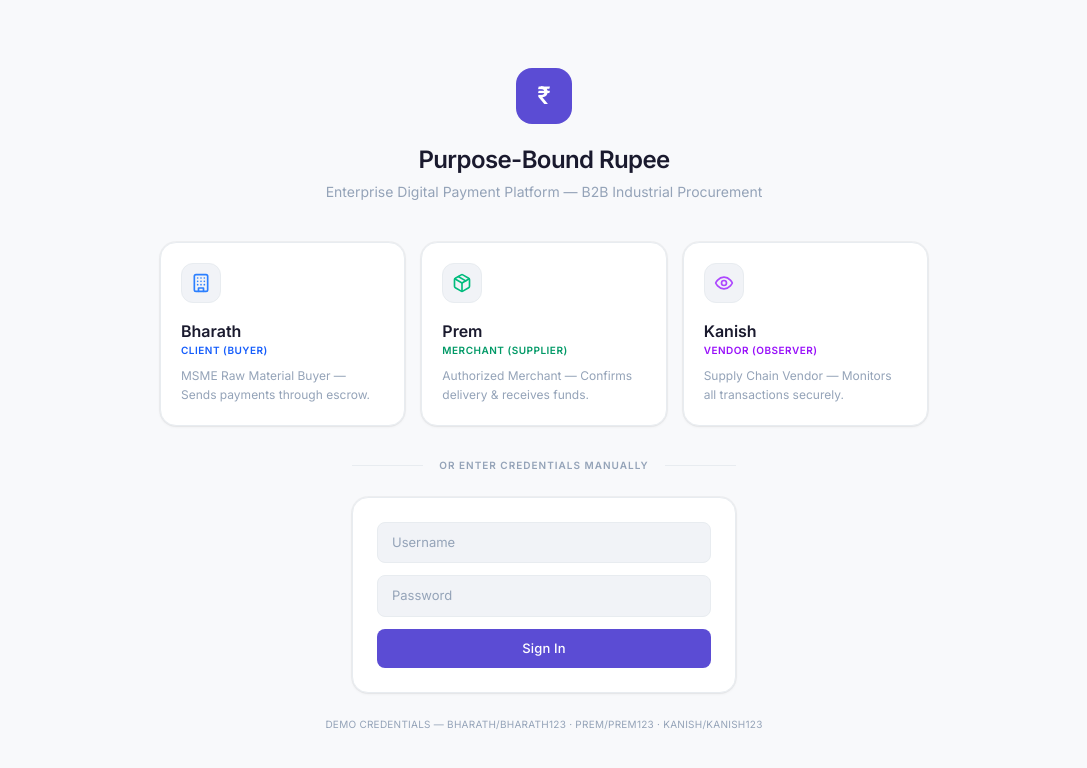
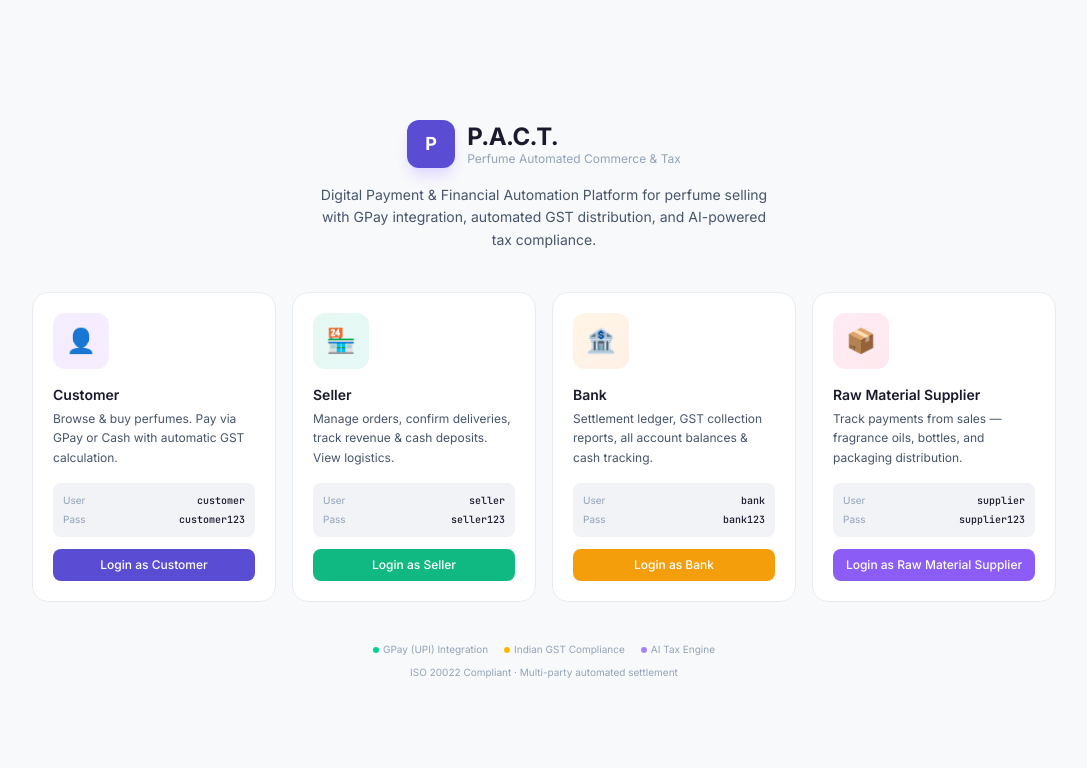
Before and after one commit to Prem-333/P.A.C.T---Hacksprint, a Next.js app in the folder frontend/: page /login in a window 1280 px wide. Shown: the top 768 px of the page, without its empty margins (96-1183 px from the left). Built offline with nearby package versions, Linux system fonts and the light colour scheme.

Commit message:
refactor: revamp multi-role login page UI

```diff
--- a/frontend/src/app/login/page.tsx
+++ b/frontend/src/app/login/page.tsx
@@ -2,234 +2,202 @@
 
 /**
  * @module LoginPage
- * @description Login page with three user cards (Bharath, Prem, Kanish).
- * Users can click a card or type credentials manually.
+ * @description Login page with 4 role cards: Customer, Seller, Bank, Supplier.
+ * Rebranded for P.A.C.T. — Perfume Automated Commerce & Tax Platform.
  */
 
 import { useState } from "react";
 import { useRouter } from "next/navigation";
-import { BuildingIcon, PackageIcon, EyeIcon } from "@/components/ui/Icons";
-import { useToast } from "@/components/ui/Toast";
 
-interface UserCard {
+interface LoginCard {
   username: string;
   password: string;
   name: string;
   role: string;
-  roleLabel: string;
-  icon: React.ReactNode;
+  emoji: string;
   description: string;
   color: string;
+  gradient: string;
 }
 
-const userCards: UserCard[] = [
+const users: LoginCard[] = [
   {
-    username: "bharath",
-    password: "bharath123",
-    name: "Bharath",
-    role: "Client",
-    roleLabel: "CLIENT (BUYER)",
-    icon: <BuildingIcon size={20} className="text-blue-500" />,
-    color: "text-blue-600",
-    description: "MSME Raw Material Buyer — Sends payments through escrow.",
+    username: "customer",
+    password: "customer123",
+    name: "Customer",
+    role: "customer",
+    emoji: "👤",
+    description: "Browse & buy perfumes. Pay via GPay or Cash with automatic GST calculation.",
+    color: "var(--color-primary)",
+    gradient: "from-violet-500/10 to-purple-500/10",
   },
   {
-    username: "prem",
-    password: "prem123",
-    name: "Prem",
-    role: "Merchant",
-    roleLabel: "MERCHANT (SUPPLIER)",
-    icon: <PackageIcon size={20} className="text-emerald-500" />,
-    color: "text-emerald-600",
-    description: "Authorized Merchant — Confirms delivery & receives funds.",
+    username: "seller",
+    password: "seller123",
+    name: "Seller",
+    role: "seller",
+    emoji: "🏪",
+    description: "Manage orders, confirm deliveries, track revenue & cash deposits. View logistics.",
+    color: "var(--color-accent-emerald)",
+    gradient: "from-emerald-500/10 to-teal-500/10",
   },
   {
-    username: "kanish",
-    password: "kanish123",
-    name: "Kanish",
-    role: "Vendor",
-    roleLabel: "VENDOR (OBSERVER)",
-    icon: <EyeIcon size={20} className="text-purple-500" />,
-    color: "text-purple-600",
-    description: "Supply Chain Vendor — Monitors all transactions securely.",
+    username: "bank",
+    password: "bank123",
+    name: "Bank",
+    role: "bank",
+    emoji: "🏦",
+    description: "Settlement ledger, GST collection reports, all account balances & cash tracking.",
+    color: "var(--color-accent-amber)",
+    gradient: "from-amber-500/10 to-orange-500/10",
+  },
+  {
+    username: "supplier",
+    password: "supplier123",
+    name: "Raw Material Supplier",
+    role: "supplier",
+    emoji: "📦",
+    description: "Track payments from sales — fragrance oils, bottles, and packaging distribution.",
+    color: "var(--color-accent-violet)",
+    gradient: "from-pink-500/10 to-rose-500/10",
   },
 ];
 
 export default function LoginPage() {
   const router = useRouter();
-  const { toast } = useToast();
-  const [username, setUsername] = useState("");
-  const [password, setPassword] = useState("");
-  const [isLoading, setIsLoading] = useState(false);
-  const [selectedUser, setSelectedUser] = useState<string | null>(null);
+  const [loadingUser, setLoadingUser] = useState<string | null>(null);
+  const [error, setError] = useState<string | null>(null);
 
-  const handleLogin = async (user?: string, pass?: string) => {
-    const loginUser = user || username;
-    const loginPass = pass || password;
-
-    if (!loginUser || !loginPass) {
-      toast({
-        type: "error",
-        message: "Missing credentials",
-        description: "Please enter both username and password.",
-      });
-      return;
-    }
-
-    setIsLoading(true);
-    setSelectedUser(loginUser);
+  const handleLogin = async (user: LoginCard) => {
+    setLoadingUser(user.username);
+    setError(null);
 
     try {
       const res = await fetch("/api/auth", {
         method: "POST",
         headers: { "Content-Type": "application/json" },
-        body: JSON.stringify({ username: loginUser, password: loginPass }),
+        body: JSON.stringify({
+          username: user.username,
+          password: user.password,
+        }),
       });
 
       const data = await res.json();
 
-      if (!res.ok) {
-        toast({
-          type: "error",
-          message: "Login failed",
-          description: data.error || "Invalid username or password.",
-        });
-        setIsLoading(false);
-        setSelectedUser(null);
-        return;
+      if (res.ok) {
+        router.push(`/${user.role}`);
+      } else {
+        setError(data.error || "Login failed");
+        setLoadingUser(null);
       }
-
-      toast({
-        type: "success",
-        message: "Welcome back!",
-        description: `Successfully signed in as ${data.user.name}.`,
-        duration: 3000,
-      });
-
-      // Redirect to dashboard
-      router.push("/");
-      router.refresh();
     } catch {
-      toast({
-        type: "error",
-        message: "Connection failed",
-        description: "Could not connect to the server. Is it running?",
-      });
-      setIsLoading(false);
-      setSelectedUser(null);
+      setError("Network error — make sure the dev server is running");
+      setLoadingUser(null);
     }
   };
 
-  const handleCardClick = (card: UserCard) => {
-    setUsername(card.username);
-    setPassword(card.password);
-    handleLogin(card.username, card.password);
-  };
-
   return (
-    <div className="min-h-screen bg-[var(--color-background)] flex items-center justify-center p-6">
-      <div className="w-full max-w-3xl animate-fade-in">
+    <div className="min-h-screen bg-[var(--color-background)] flex flex-col items-center justify-center p-6">
       {/* Header */}
-        <div className="text-center mb-10">
-          <div className="inline-flex items-center justify-center w-14 h-14 rounded-2xl bg-[var(--color-primary)] mb-5">
-            <span className="text-white font-semibold text-2xl">₹</span>
+      <div className="text-center mb-10 animate-fade-in">
+        <div className="inline-flex items-center gap-3 mb-4">
+          <div className="w-12 h-12 rounded-xl bg-[var(--color-primary)] flex items-center justify-center text-white text-lg font-bold shadow-lg shadow-violet-200">
+            P
           </div>
-          <h1 className="text-2xl font-semibold text-[var(--color-text-primary)] tracking-tight">
-            Purpose-Bound Rupee
+          <div className="text-left">
+            <h1 className="text-2xl font-bold text-[var(--color-text-primary)] tracking-tight">
+              P.A.C.T.
             </h1>
-          <p className="text-sm text-[var(--color-text-muted)] mt-1.5">
-            Enterprise Digital Payment Platform — B2B Industrial Procurement
+            <p className="text-xs text-[var(--color-text-muted)] -mt-0.5">
+              Perfume Automated Commerce & Tax
+            </p>
+          </div>
+        </div>
+        <p className="text-sm text-[var(--color-text-secondary)] max-w-md mx-auto leading-relaxed">
+          Digital Payment & Financial Automation Platform for perfume selling with
+          GPay integration, automated GST distribution, and AI-powered tax compliance.
         </p>
       </div>
 
       {/* User Cards */}
-        <div className="grid grid-cols-1 md:grid-cols-3 gap-4 mb-8">
-          {userCards.map((card, index) => (
+      <div className="grid grid-cols-1 sm:grid-cols-2 lg:grid-cols-4 gap-4 max-w-5xl w-full">
+        {users.map((user, idx) => (
           <button
-              key={card.username}
-              id={`login-${card.username}`}
-              onClick={() => handleCardClick(card)}
-              disabled={isLoading}
-              style={{ animationDelay: `${index * 100}ms` }}
-              className={`glass-card p-5 text-left animate-fade-in opacity-0 fill-mode-forwards transition-all duration-200 hover:shadow-[var(--shadow-card-hover)] ${
-                selectedUser === card.username
-                  ? "ring-2 ring-[var(--color-primary)]/40 shadow-[var(--shadow-card-hover)]"
-                  : ""
-              } ${isLoading && selectedUser !== card.username ? "opacity-50" : ""}`}
+            key={user.username}
+            id={`login-${user.username}`}
+            onClick={() => handleLogin(user)}
+            disabled={!!loadingUser}
+            className={`text-left bg-white rounded-2xl border border-[var(--color-border)] p-5 transition-all hover:shadow-lg hover:-translate-y-1 disabled:opacity-60 disabled:cursor-wait animate-fade-in group`}
+            style={{ animationDelay: `${idx * 100}ms` }}
           >
-              <div className="w-10 h-10 rounded-xl bg-[var(--color-surface-subtle)] border border-[var(--color-border)] flex items-center justify-center mb-4 text-xl">
-                {card.icon}
+            {/* Emoji & Role */}
+            <div className={`w-14 h-14 rounded-xl bg-gradient-to-br ${user.gradient} flex items-center justify-center text-2xl mb-4 group-hover:scale-105 transition-transform`}>
+              {user.emoji}
             </div>
-              <h3 className="text-base font-semibold text-[var(--color-text-primary)]">
-                {card.name}
+
+            <h3 className="text-sm font-semibold text-[var(--color-text-primary)] mb-1">
+              {user.name}
             </h3>
-              <p className={`text-[10px] font-semibold ${card.color} tracking-wider mb-2`}>
-                {card.roleLabel}
-              </p>
-              <p className="text-xs text-[var(--color-text-muted)] leading-relaxed">
-                {card.description}
+            <p className="text-xs text-[var(--color-text-secondary)] leading-relaxed mb-4">
+              {user.description}
             </p>
 
-              {selectedUser === card.username && isLoading && (
-                <div className="mt-3 flex items-center gap-2">
-                  <span className="inline-block w-3 h-3 border-2 border-[var(--color-primary)]/30 border-t-[var(--color-primary)] rounded-full animate-spin" />
-                  <span className="text-xs text-[var(--color-primary)]">
+            {/* Credentials */}
+            <div className="bg-[var(--color-surface-subtle)] rounded-lg p-2.5 mb-3">
+              <div className="flex justify-between text-[10px]">
+                <span className="text-[var(--color-text-muted)]">User</span>
+                <span className="font-mono font-medium text-[var(--color-text-primary)]">{user.username}</span>
+              </div>
+              <div className="flex justify-between text-[10px] mt-1">
+                <span className="text-[var(--color-text-muted)]">Pass</span>
+                <span className="font-mono font-medium text-[var(--color-text-primary)]">{user.password}</span>
+              </div>
+            </div>
+
+            {/* Login Button */}
+            <div
+              className="w-full text-center py-2 rounded-lg text-xs font-medium text-white transition-all"
+              style={{ backgroundColor: user.color }}
+            >
+              {loadingUser === user.username ? (
+                <span className="inline-flex items-center gap-2">
+                  <span className="w-3.5 h-3.5 border-2 border-white/30 border-t-white rounded-full animate-spin" />
                   Signing in...
                 </span>
+              ) : (
+                `Login as ${user.name}`
+              )}
             </div>
-              )}
           </button>
         ))}
       </div>
 
-        {/* Divider */}
-        <div className="flex items-center gap-4 mb-6 max-w-sm mx-auto">
-          <div className="flex-1 h-px bg-[var(--color-border)]" />
-          <span className="text-[10px] font-semibold text-[var(--color-text-muted)] uppercase tracking-widest">
-            Or enter credentials manually
+      {/* Error */}
+      {error && (
+        <div className="mt-4 px-4 py-2 bg-rose-50 border border-rose-200 rounded-lg text-xs text-rose-600 font-medium animate-fade-in">
+          {error}
+        </div>
+      )}
+
+      {/* Footer */}
+      <div className="mt-10 text-center space-y-2">
+        <div className="flex items-center justify-center gap-4 text-[10px] text-[var(--color-text-muted)]">
+          <span className="flex items-center gap-1">
+            <span className="w-1.5 h-1.5 rounded-full bg-emerald-400" />
+            GPay (UPI) Integration
           </span>
-          <div className="flex-1 h-px bg-[var(--color-border)]" />
+          <span className="flex items-center gap-1">
+            <span className="w-1.5 h-1.5 rounded-full bg-amber-400" />
+            Indian GST Compliance
+          </span>
+          <span className="flex items-center gap-1">
+            <span className="w-1.5 h-1.5 rounded-full bg-violet-400" />
+            AI Tax Engine
+          </span>
         </div>
-
-        {/* Manual Login Form */}
-        <div className="glass-card p-6 max-w-sm mx-auto">
-          <div className="space-y-3">
-            <input
-              id="input-login-username"
-              type="text"
-              value={username}
-              onChange={(e) => setUsername(e.target.value)}
-              placeholder="Username"
-              className="input-field"
-              onKeyDown={(e) => e.key === "Enter" && handleLogin()}
-            />
-            <input
-              id="input-login-password"
-              type="password"
-              value={password}
-              onChange={(e) => setPassword(e.target.value)}
-              placeholder="Password"
-              className="input-field"
-              onKeyDown={(e) => e.key === "Enter" && handleLogin()}
-            />
-            <button
-              id="btn-login"
-              onClick={() => handleLogin()}
-              disabled={isLoading}
-              className="btn-primary w-full"
-            >
-              {isLoading ? "Signing in..." : "Sign In"}
-            </button>
-          </div>
-        </div>
-
-        {/* Credentials Info */}
-        <div className="mt-6 text-center">
-          <p className="text-[10px] text-[var(--color-text-muted)] tracking-wide uppercase">
-            Demo Credentials — bharath/bharath123 · prem/prem123 ·
-            kanish/kanish123
+        <p className="text-[10px] text-[var(--color-text-muted)]">
+          ISO 20022 Compliant · Multi-party automated settlement
         </p>
-        </div>
       </div>
     </div>
   );
```
Lines whose indentation alone changed are shown as unchanged.
